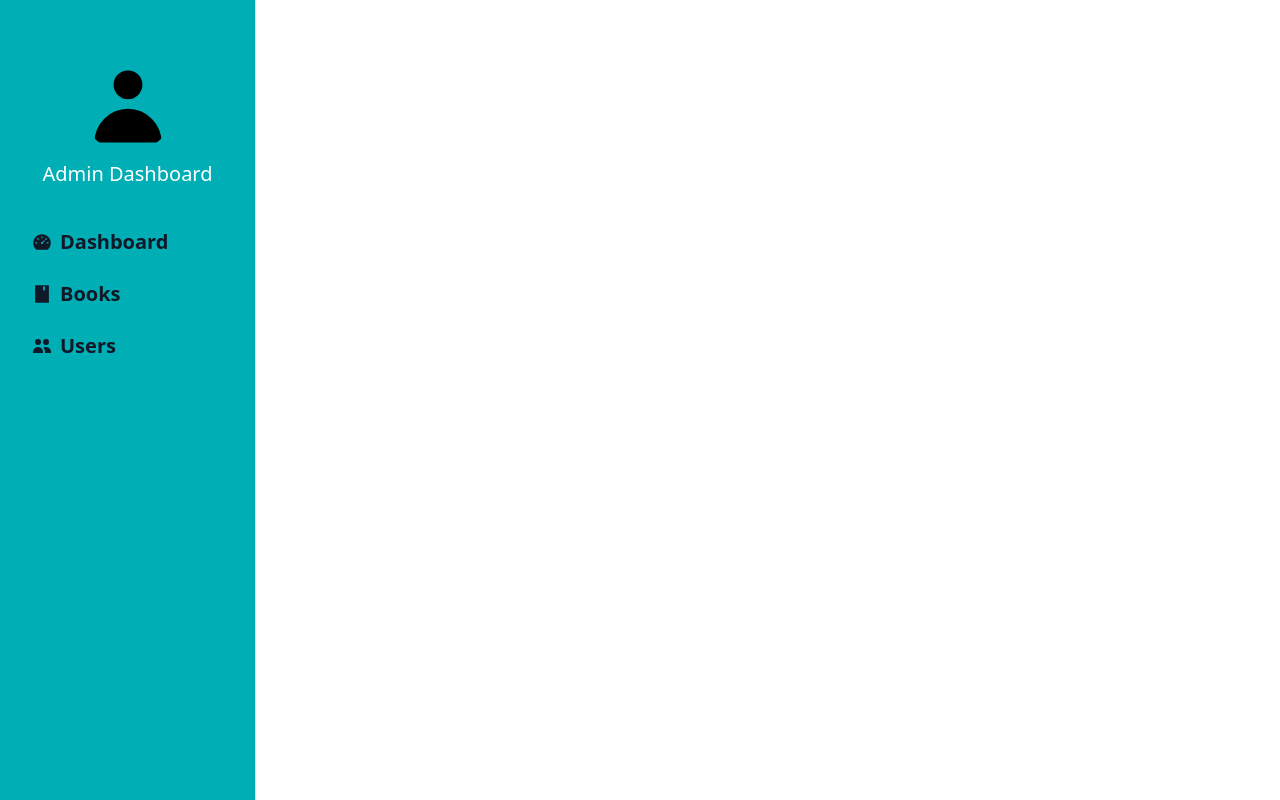
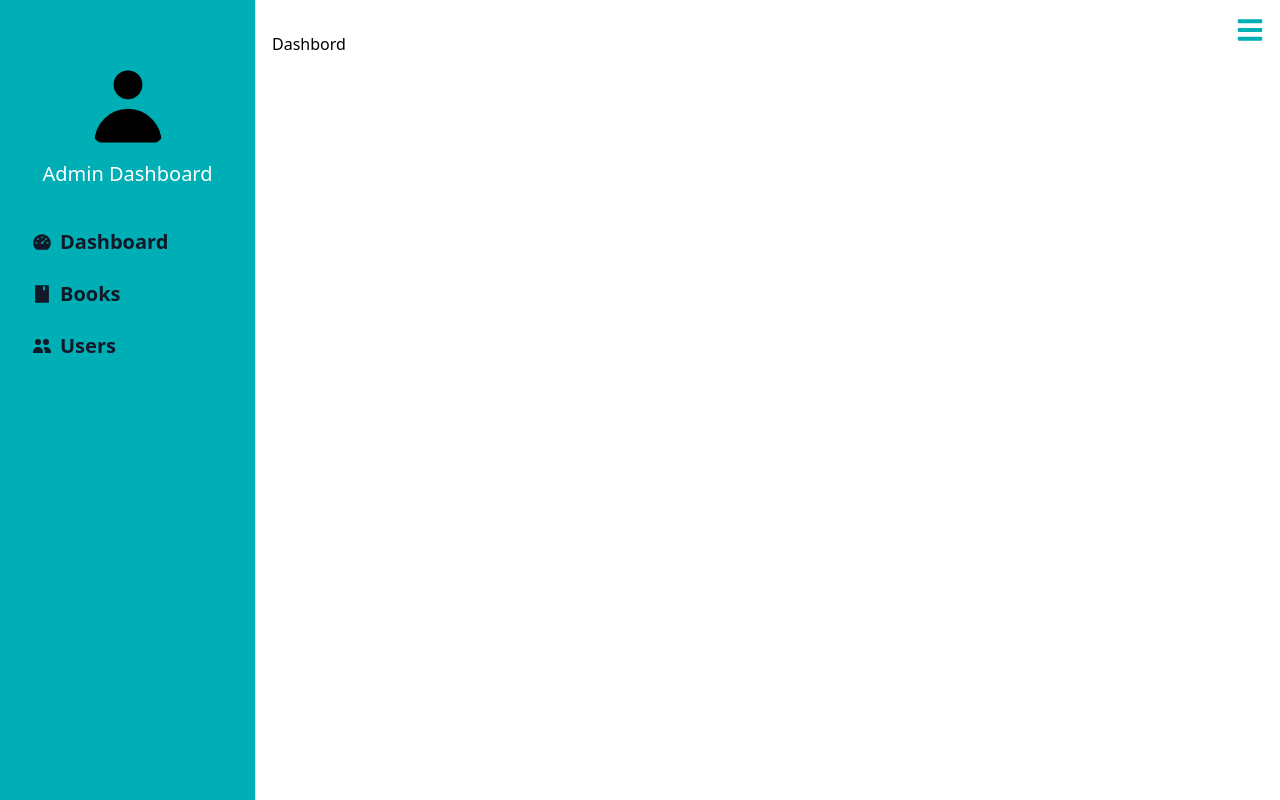
Before and after one commit to Evaristekanova/bookStore-fn, a React (Vite) app: page /dashboard in a window 1280 px wide. Built offline with nearby package versions, Linux system fonts and the light colour scheme.

Commit message:
add dashboard and its responsiveness

```diff
--- a/src/components/Navbar.tsx
+++ b/src/components/Navbar.tsx
@@ -1,6 +1,7 @@
 import { useState, useEffect, useRef } from "react";
 import { Link } from "react-router-dom";
 import { FaSearch, FaBars } from "react-icons/fa";
+import { AiFillCloseCircle } from "react-icons/ai";
 import InputField from "./InputField";
 
 const Navbar = () => {
@@ -77,7 +78,7 @@ const Navbar = () => {
               ref={searchInputRef}
               type="text"
               id="search-navbar"
-              className="absolute right-[2rem] top-full md:hidden block w-[15rem] p-2 text-sm text-gray-900 border border-gray-300 rounded-lg bg-gray-50 outline-none"
+              className="absolute right-[2rem] top-full md:hidden block w-[15rem] p-2 text-sm text-gray-900 border border-gray-300 rounded-lg bg-gray-50 outline-none z-10"
               placeholder="Search..."
               value=""
             />
@@ -95,18 +96,29 @@ const Navbar = () => {
               value=""
             />
           </div>
+          {isDropdownOpen ? (
             <button
               type="button"
               className="inline-flex items-center p-2 w-10 h-10 justify-center text-sm text-gray-500 rounded-lg md:hidden hover:bg-gray-100 focus:outline-none focus:ring-2 focus:ring-gray-200"
               onClick={() => setIsDropdownOpen(!isDropdownOpen)}
             >
               <span className="sr-only">Open main menu</span>
-            <FaBars className="w-5 h-5 text-lightGreen" />
+              <AiFillCloseCircle className="w-7 h-7 text-lightGreen" />
             </button>
+          ) : (
+            <button
+              type="button"
+              className="inline-flex items-center p-2 w-10 h-10 justify-center text-sm text-gray-500 rounded-lg md:hidden hover:bg-gray-100 focus:outline-none focus:ring-2 focus:ring-gray-200"
+              onClick={() => setIsDropdownOpen(!isDropdownOpen)}
+            >
+              <span className="sr-only">Open main menu</span>
+              <FaBars className="w-7 h-7 text-lightGreen" />
+            </button>
+          )}
           {isDropdownOpen && (
             <div
               ref={dropdownRef}
-              className="absolute right-0 top-full w-[15rem] mt-2 bg-white border border-gray-100 rounded-lg shadow-lg"
+              className="absolute right-0 top-full w-[15rem] mt-2 bg-white border border-gray-100 rounded-lg shadow-lg z-10"
             >
               <ul className="py-2">
                 {links.map((link) => (
--- a/src/dashboard/Dashboard.tsx
+++ b/src/dashboard/Dashboard.tsx
@@ -1,10 +1,8 @@
-import SideBar from "./Sidebar";
-
 const Dashboard = () => {
   return (
-    <>
-      <SideBar />
-    </>
+    <div className="flex flex-col w-full h-screen px-4 py-8 ">
+      Dashbord
+    </div>
   );
 };
 
--- /dev/null
+++ b/src/dashboard/DashboardIndex.tsx
@@ -0,0 +1,46 @@
+import { useState } from "react";
+import { Route, Routes } from "react-router-dom";
+import { FaBars } from "react-icons/fa";
+import { AiFillCloseCircle } from "react-icons/ai";
+import Sidebar from "./Sidebar";
+import Dashboard from "./Dashboard";
+import Users from "./Users";
+
+const DashboardIndex = () => {
+  const [isSidebarOpen, setIsSidebarOpen] = useState(false);
+  const handleSidebarOpen = () => {
+    setIsSidebarOpen(!isSidebarOpen);
+  };
+  return (
+    <>
+      <div className=" ml-0 flex justify-items-end flex-col md:flex-row border-red-400 relative">
+        {isSidebarOpen ? (
+          <AiFillCloseCircle
+            onClick={handleSidebarOpen}
+            className="absolute right-0 top-0 m-4 text-2xl text-lightGreen cursor-pointer w-7 h-7"
+          />
+        ) : (
+          <FaBars
+            onClick={handleSidebarOpen}
+            className="absolute right-0 top-0 m-4 text-2xl text-lightGreen cursor-pointer w-7 h-7"
+          />
+        )}
+        {isSidebarOpen ? (
+          <div className="block md:hidden left-0 top-0 absolute z-10">
+            <Sidebar />
+          </div>
+        ) : (
+          <div className="hidden md:block">
+            <Sidebar />
+          </div>
+        )}
+        <Routes>
+          <Route path="/" element={<Dashboard />} />
+          <Route path="/users" element={<Users />} />
+        </Routes>
+      </div>
+    </>
+  );
+};
+
+export default DashboardIndex;
--- a/src/dashboard/Sidebar.tsx
+++ b/src/dashboard/Sidebar.tsx
@@ -4,7 +4,7 @@ import { HiUsers, HiUser } from "react-icons/hi";
 
 const Sidebar = () => {
   return (
-    <div className="flex flex-col w-64 h-screen px-4 py-8 bg-lightGreen border-r ">
+    <div className="md:flex flex-col w-64 h-screen px-4 py-8 bg-lightGreen border-r ">
       <div className="flex flex-col items-center mt-6 -mx-2">
         <HiUser className="w-24 h-24 mx-2 rounded-full" />
         <h4 className="mx-2 mt-2 font-medium text-xl text-white">
--- /dev/null
+++ b/src/dashboard/Users.tsx
@@ -0,0 +1,9 @@
+const Users = () => {
+  return (
+    <div className="flex flex-col w-full h-screen px-4 py-8">
+      Users
+    </div>
+  );
+};
+
+export default Users;
--- a/src/main.tsx
+++ b/src/main.tsx
@@ -10,7 +10,7 @@ import { Provider } from "react-redux";
 import {store} from "./redux/store";
 import AppWithNavbarAndFooter from "./components/AppWithFooterAndNavbar";
 import AppWithNabar from "./components/AppWithNabar";
-import Dashboard from "./dashboard/Dashboard";
+import DashboardIndex from "./dashboard/DashBoardIndex";
 import "./index.css";
 
 const httpLink = createHttpLink({
@@ -29,7 +29,7 @@ ReactDOM.createRoot(document.getElementById("root")!).render(
         <Routes>
           <Route path="/*" element={<AppWithNabar />} />
           <Route path="/" element={<AppWithNavbarAndFooter />} />
-          <Route path="/dashboard/*" element={<Dashboard />} />
+          <Route path="/dashboard/*" element={<DashboardIndex />} />
         </Routes>
       </Router>
     </ApolloProvider>
```
Lines whose indentation alone changed are shown as unchanged.
